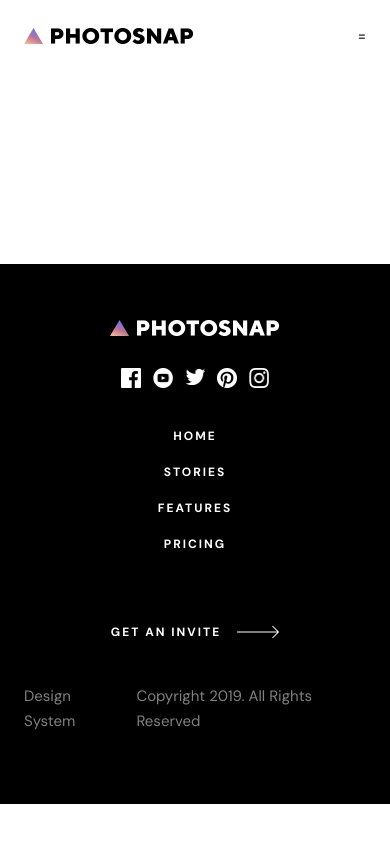
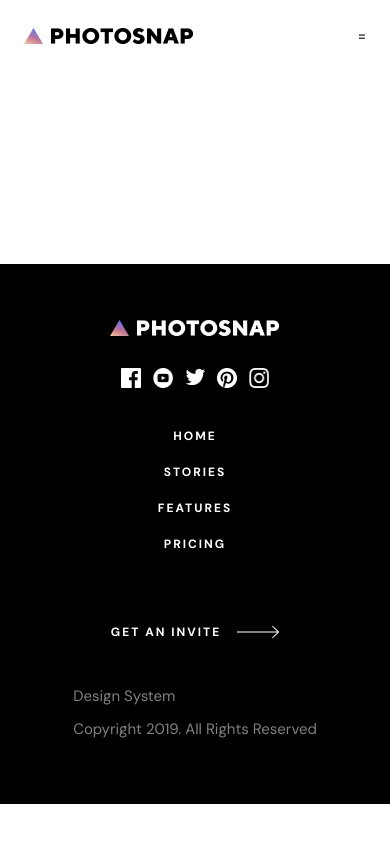
Before and after one commit to sergioreynoso/photosnap-multi-page-website, a Next.js app: page / in a window 390 px wide. Built offline with nearby package versions, Linux system fonts and the light colour scheme.

Commit message:
fix: not enough x space for link and copy.
Change to flex-col in mobile and flex-row in tablet

```diff
--- a/src/components/footer/index.tsx
+++ b/src/components/footer/index.tsx
@@ -21,7 +21,7 @@ export default function Footer() {
 
   const GetAnInviteBtn = () => <Button type="secondary">Get an invite</Button>;
   const CopyRight = () => (
-    <div className="flex gap-4">
+    <div className="flex flex-col gap-2 tablet:flex-row tablet:gap-4">
       <Link href="/design-system" className="opacity-50 hover:opacity-60">
         Design System
       </Link>
@@ -31,7 +31,7 @@ export default function Footer() {
 
   return (
     <footer className="h-[540px] w-full bg-brand-black px-6 py-14 text-brand-white tablet:h-[284px] tablet:px-10 tablet:py-16">
-      <div className="mx-auto w-full max-w-[1110px]">
+      <div className="mx-auto h-full w-full max-w-[1110px]">
         <div className="flex  flex-col items-center justify-between gap-8 tablet:hidden">
           <Logo />
           <SocialIcons />
```
